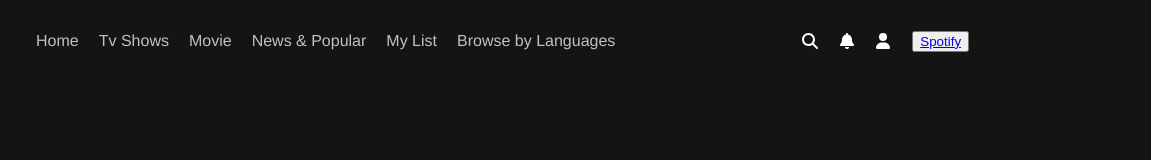
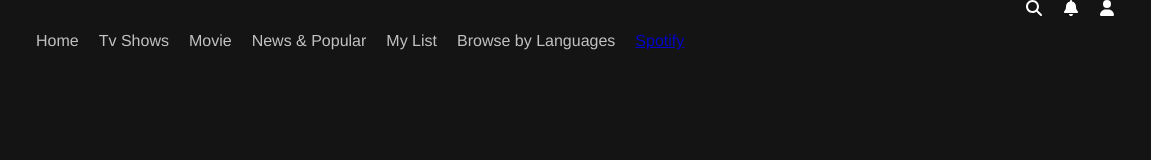
Before and after one commit to PURNENDUGHOSHAL2016/Netflix, a plain HTML site: page index.html in a window 1280 px wide. Shown: the full height of the page, 129-1280 px from the left. Drawn offline with Linux system fonts and the light colour scheme; no server answers.

Commit message:
Update index.html

```diff
--- a/index.html
+++ b/index.html
@@ -22,13 +22,15 @@
                     <li class="nav-item">News & Popular</li>
                     <li class="nav-item">My List</li>
                     <li class="nav-item">Browse by Languages</li>
+                    <li class="nav-item"><a href="https://subhajitsaha574.github.io/Spotify-Clone/">Spotify</li>
+
                 </ul>
             </div>
             <div class="right-cont">
                 <svg xmlns="http://www.w3.org/2000/svg" height="1em" viewBox="0 0 512 512"><!--! Font Awesome Free 6.4.0 by @fontawesome - https://fontawesome.com License - https://fontawesome.com/license (Commercial License) Copyright 2023 Fonticons, Inc. --><path d="M416 208c0 45.9-14.9 88.3-40 122.7L502.6 457.4c12.5 12.5 12.5 32.8 0 45.3s-32.8 12.5-45.3 0L330.7 376c-34.4 25.2-76.8 40-122.7 40C93.1 416 0 322.9 0 208S93.1 0 208 0S416 93.1 416 208zM208 352a144 144 0 1 0 0-288 144 144 0 1 0 0 288z"/></svg>
                 <svg xmlns="http://www.w3.org/2000/svg" height="1em" viewBox="0 0 448 512"><!--! Font Awesome Free 6.4.0 by @fontawesome - https://fontawesome.com License - https://fontawesome.com/license (Commercial License) Copyright 2023 Fonticons, Inc. --><path d="M224 0c-17.7 0-32 14.3-32 32V51.2C119 66 64 130.6 64 208v18.8c0 47-17.3 92.4-48.5 127.6l-7.4 8.3c-8.4 9.4-10.4 22.9-5.3 34.4S19.4 416 32 416H416c12.6 0 24-7.4 29.2-18.9s3.1-25-5.3-34.4l-7.4-8.3C401.3 319.2 384 273.9 384 226.8V208c0-77.4-55-142-128-156.8V32c0-17.7-14.3-32-32-32zm45.3 493.3c12-12 18.7-28.3 18.7-45.3H224 160c0 17 6.7 33.3 18.7 45.3s28.3 18.7 45.3 18.7s33.3-6.7 45.3-18.7z"/></svg>
                 <svg xmlns="http://www.w3.org/2000/svg" height="1em" viewBox="0 0 448 512"><!--! Font Awesome Free 6.4.0 by @fontawesome - https://fontawesome.com License - https://fontawesome.com/license (Commercial License) Copyright 2023 Fonticons, Inc. --><style>svg{fill:#ffffff}</style><path d="M224 256A128 128 0 1 0 224 0a128 128 0 1 0 0 256zm-45.7 48C79.8 304 0 383.8 0 482.3C0 498.7 13.3 512 29.7 512H418.3c16.4 0 29.7-13.3 29.7-29.7C448 383.8 368.2 304 269.7 304H178.3z"/></svg>
-                <button><a href="https://subhajitsaha574.github.io/Spotify-Clone/">Spotify</button>
+
             </div>
         </div>
     </header>
```
